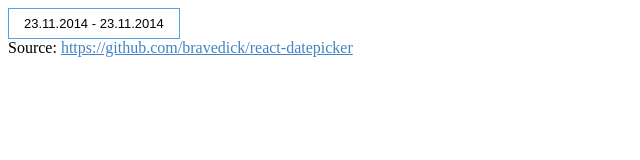
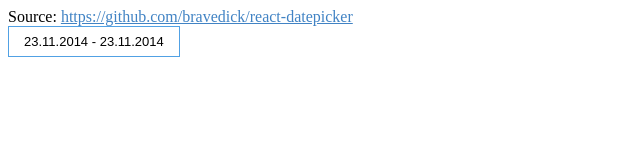
Before and after one commit to tylergoza/react-datepicker, a plain HTML site: page index.html in a window 1280 px wide. Shown: the whole page, without its empty margins (0-640 px from the left). Drawn offline with Linux system fonts and the light colour scheme.

Commit message:
Update index.html

```diff
--- a/index.html
+++ b/index.html
@@ -9,8 +9,7 @@
 	<link rel="stylesheet" href="datepicker.css"/>
 </head>
 <body>
+	<div style="matgin-bottom: 50px;">Source: <a href="https://github.com/bravedick/react-datepicker" style="color: #4183c4;">https://github.com/bravedick/react-datepicker</a></div>
 	<div id="datepicker" class="datepicker-node"></div>
-
-	<div>Source: <a href="https://github.com/bravedick/react-datepicker" style="color: #4183c4; matgin-top: 50px;">https://github.com/bravedick/react-datepicker</a></div>
 </body>
 </html>
```
